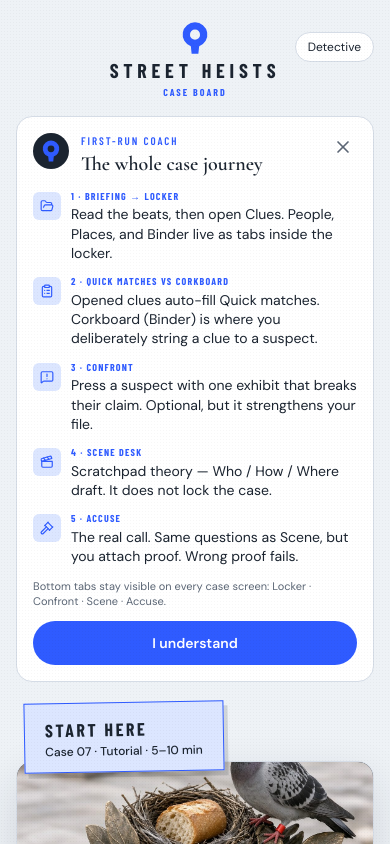
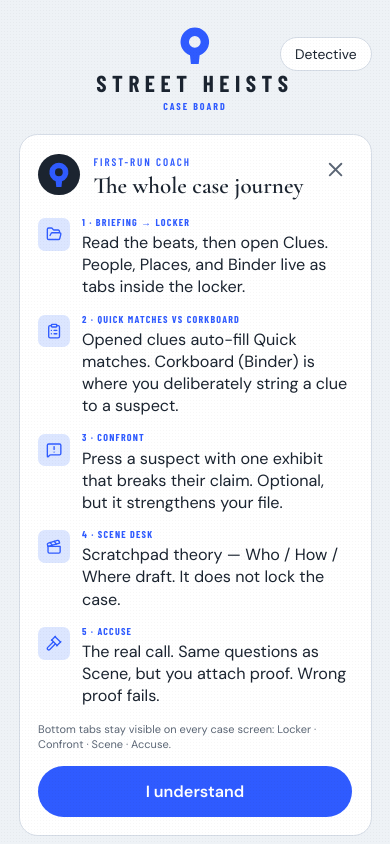
Before and after one commit to jobrandes/StreetHeists, a Next.js app: page /cases in a window 390 px wide. Shown: the top 844 px of the page. Built offline with nearby package versions, Linux system fonts and the light colour scheme.

Commit message:
Add Case file notebook and larger phone text for easier play

```diff
--- a/src/app/cases/page.tsx
+++ b/src/app/cases/page.tsx
@@ -4,6 +4,7 @@ import { Button } from "@/components/ui/button";
 import { EvidenceArt } from "@/components/evidence-art";
 import { FirstRunCoach } from "@/components/first-run-coach";
 import { KeyholeLogo } from "@/components/keyhole-logo";
+import { TextScaleToggle } from "@/components/text-scale";
 import { Dialog, DialogContent, DialogTrigger } from "@/components/ui/dialog";
 import { Input } from "@/components/ui/input";
 import { difficultyLabel, isCaseUnlocked } from "@/lib/investigation";
@@ -60,6 +61,10 @@ export default function CaseBoardPage() {
       </header>
 
       <FirstRunCoach />
+
+      <div className="mt-3 flex justify-end">
+        <TextScaleToggle />
+      </div>
 
       <div className="relative z-10 mx-2 mb-[-0.65rem] mt-5 w-fit -rotate-1 border border-[#2F5BFF] bg-[#DCE6FF] px-5 py-3 shadow-[4px_5px_0_rgba(27,36,48,0.14)]">
         <p className="font-display text-lg font-bold tracking-[0.14em] text-ink uppercase">
--- a/src/app/globals.css
+++ b/src/app/globals.css
@@ -24,8 +24,22 @@ body {
   min-height: 100%;
 }
 
+/* Phone-first readability (esp. 50+ eyes). Large is default; Comfortable is denser. */
+html {
+  font-size: 18px;
+}
+html[data-text-scale="comfortable"] {
+  font-size: 16px;
+}
+html[data-text-scale="large"] {
+  font-size: 18.5px;
+}
+
 body {
   font-family: var(--font-sans), system-ui, sans-serif;
+  line-height: 1.45;
+  -webkit-text-size-adjust: 100%;
+  text-size-adjust: 100%;
 }
 
 .font-display {
--- a/src/app/layout.tsx
+++ b/src/app/layout.tsx
@@ -50,6 +50,7 @@ export default function RootLayout({ children }: { children: React.ReactNode })
   return (
     <html
       lang="en"
+      data-text-scale="large"
       className={`${sans.variable} ${display.variable} ${serif.variable} h-full antialiased`}
     >
       <body className="min-h-full">
```
Also changed, not shown: 1 other file (tests, documents, lock files or other folders).
